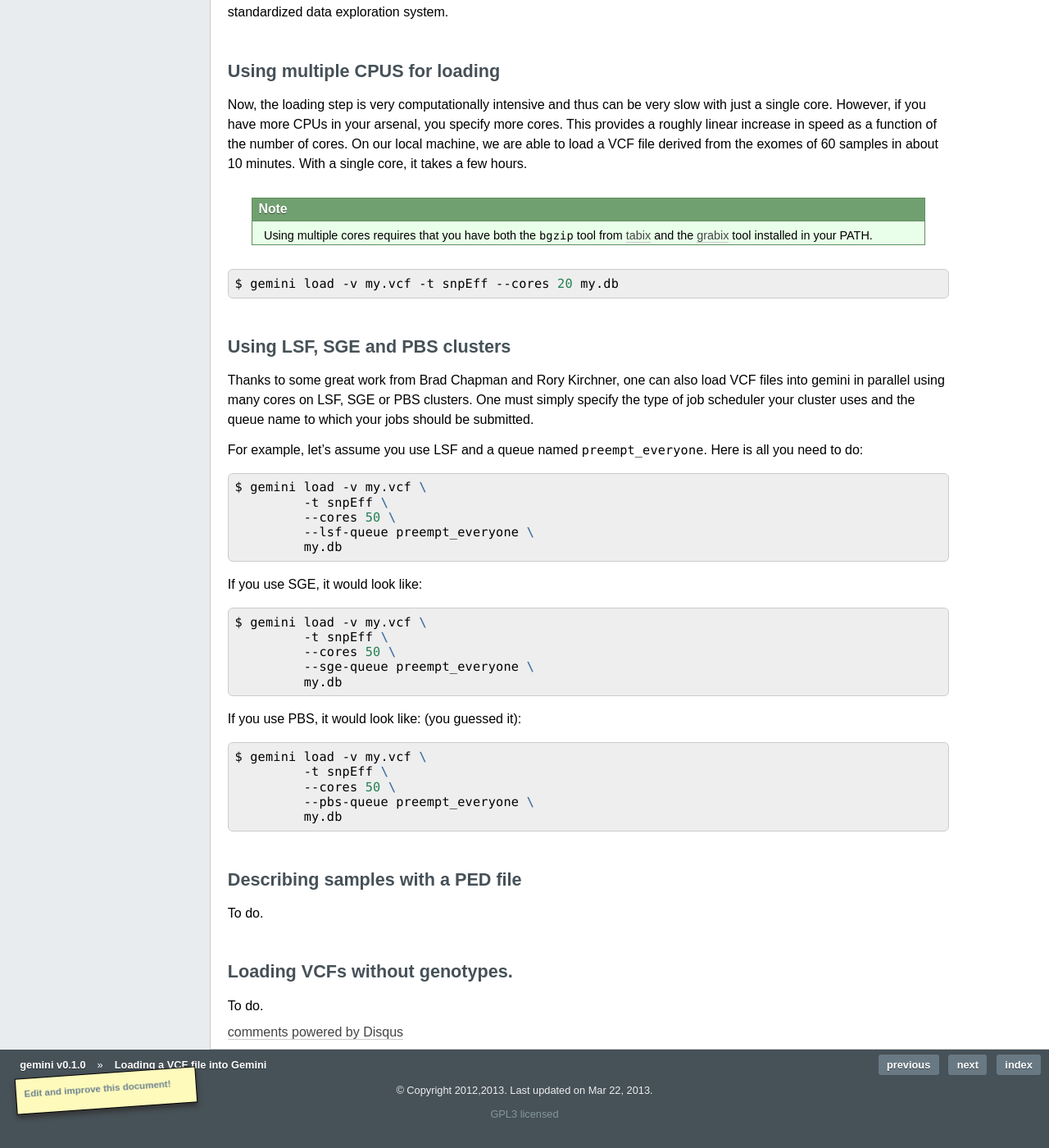
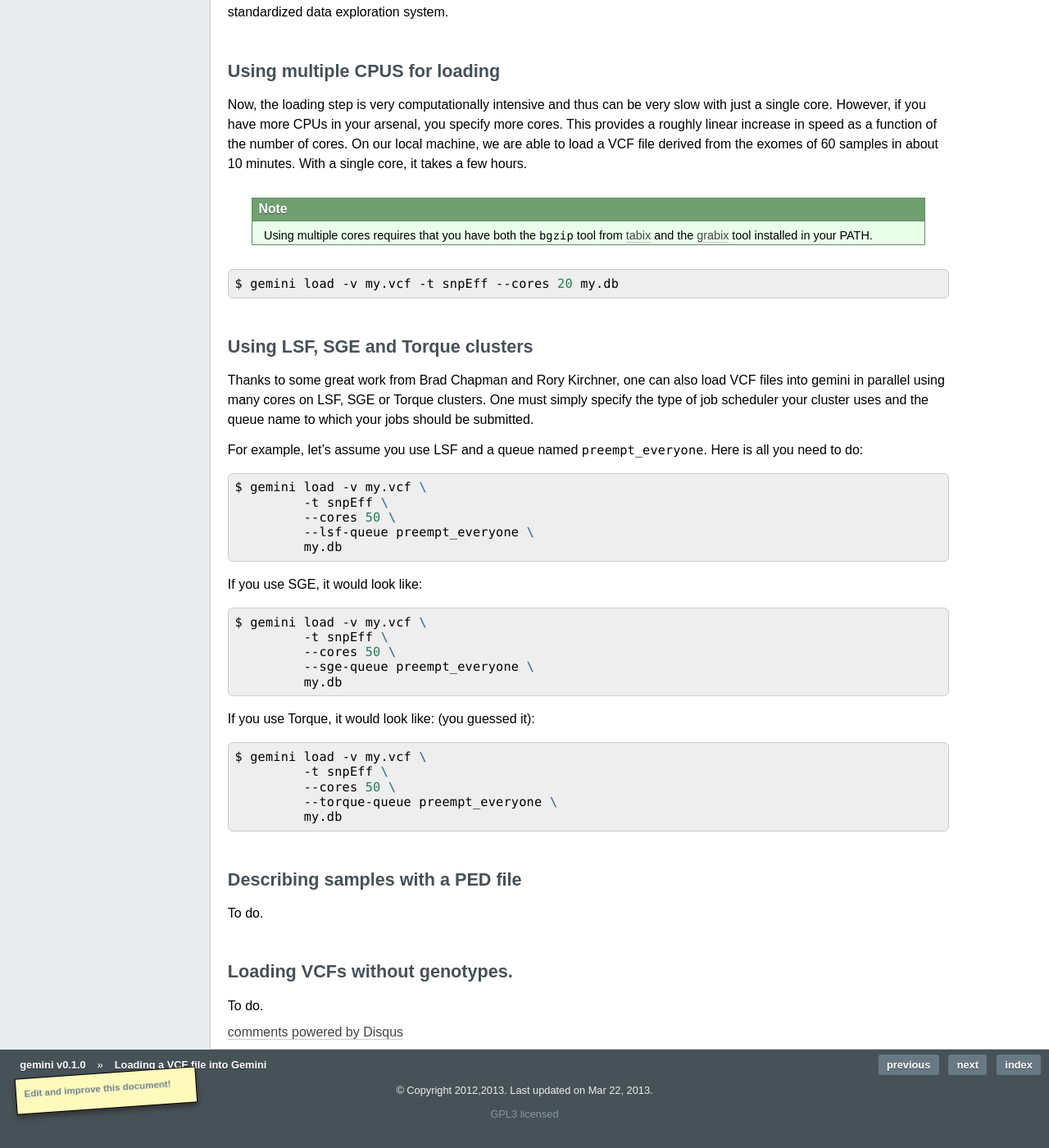
Before and after one commit to arq5x/gemini, a Sphinx documentation site: the page built from docs/content/loading.rst, in a window 1280 px wide and 1400 px high, scrolled down 786 px. Shown: the whole window at 82% size. Built offline with Sphinx 7.4.7, drawn with Linux system fonts in a browser that asks for light colours; formulas are drawn with MathJax 3; pages that are not in the unit, such as notebooks, are missing from menus; comment, search, counter and statistics services are not loaded; some of the changed text lies outside the part shown.

Commit message:
Replaced PBS support with Torque support.

```diff
--- a/docs/content/loading.rst
+++ b/docs/content/loading.rst
@@ -73,10 +73,10 @@ single core, it takes a few hours.
 
 
 ================================
-Using LSF, SGE and PBS clusters
+Using LSF, SGE and Torque clusters
 ================================
 Thanks to some great work from Brad Chapman and Rory Kirchner, one can also load
-VCF files into gemini in parallel using many cores on LSF, SGE or PBS clusters. One
+VCF files into gemini in parallel using many cores on LSF, SGE or Torque clusters. One
 must simply specify the type of job scheduler your cluster uses and the queue
 name to which your jobs should be submitted.
 
@@ -101,14 +101,14 @@ If you use SGE, it would look like:
              --sge-queue preempt_everyone \
              my.db
 
-If you use PBS, it would look like: (you guessed it):
+If you use Torque, it would look like: (you guessed it):
 
 .. code-block:: bash
 
     $ gemini load -v my.vcf \
              -t snpEff \
              --cores 50 \
-             --pbs-queue preempt_everyone \
+             --torque-queue preempt_everyone \
              my.db
 
 
```
Also changed, not shown: 2 other files.
